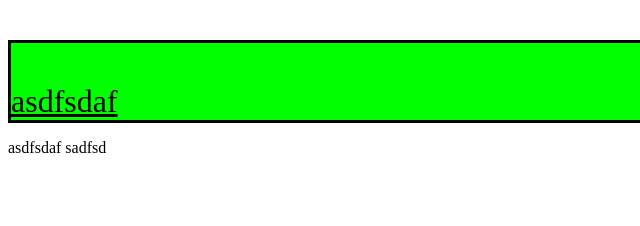
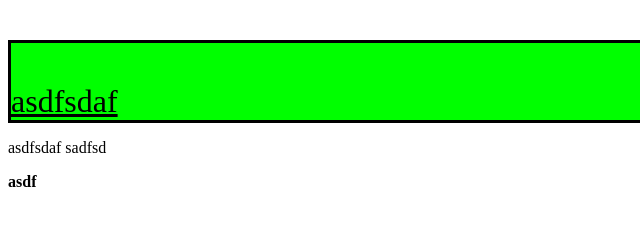
Before and after one commit to shyko/oxit, a plain HTML site: page first.html in a window 1280 px wide. Shown: the full height of the page, 0-640 px from the left. Drawn offline with Linux system fonts and the light colour scheme.

Commit message:
Added strong tag.

```diff
--- a/first.html
+++ b/first.html
@@ -26,7 +26,7 @@
 
 	<p class="element1" id="elid">asdfsdaf sadfsd</p>
 
-
+	<strong>asdf</strong>
 	</body>
 
 
```
